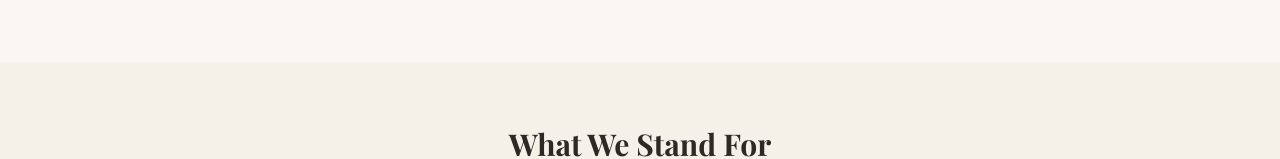
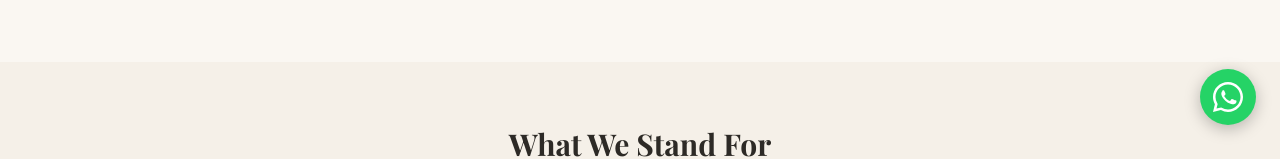
Before and after one commit to iamzeeshaikh/the-wax-papers, a Next.js app: page /about-us in a window 1280 px wide. Shown: the part 651-810 px from the top of the page. Built offline with nearby package versions, Linux system fonts and the light colour scheme; a web font is replaced by a local one.

Commit message:
Add floating WhatsApp button to all pages
Co-Authored-By: Claude Sonnet 4.6 <noreply@anthropic.com>

```diff
--- a/src/app/layout.tsx
+++ b/src/app/layout.tsx
@@ -4,6 +4,7 @@ import Script from "next/script";
 import "./globals.css";
 import Header from "@/components/Header";
 import Footer from "@/components/Footer";
+import WhatsAppButton from "@/components/WhatsAppButton";
 import { SITE_NAME, SITE_URL } from "@/lib/constants";
 
 const inter = Inter({
@@ -58,6 +59,7 @@ export default function RootLayout({
         <Header />
         <main className="flex-1">{children}</main>
         <Footer />
+        <WhatsAppButton />
       </body>
     </html>
   );
--- /dev/null
+++ b/src/components/WhatsAppButton.tsx
@@ -0,0 +1,50 @@
+import { SITE_NAME, SITE_PHONE, SITE_URL } from "@/lib/constants";
+
+const phone = SITE_PHONE.replace(/\D/g, "");
+const message = `Hi ${SITE_NAME}! I need more info about ${SITE_NAME} ${SITE_URL}/`;
+const href = `https://api.whatsapp.com/send/?phone=${phone}&text=${encodeURIComponent(message)}&type=phone_number&app_absent=0`;
+
+export default function WhatsAppButton() {
+  return (
+    <a
+      href={href}
+      target="_blank"
+      rel="noopener noreferrer"
+      aria-label="Chat with us on WhatsApp"
+      style={{
+        position: "fixed",
+        bottom: "24px",
+        right: "24px",
+        zIndex: 9999,
+        display: "flex",
+        alignItems: "center",
+        justifyContent: "center",
+        width: "56px",
+        height: "56px",
+        borderRadius: "50%",
+        backgroundColor: "#25D366",
+        boxShadow: "0 4px 16px rgba(0,0,0,0.25)",
+        transition: "transform 0.2s, box-shadow 0.2s",
+      }}
+      onMouseEnter={(e) => {
+        (e.currentTarget as HTMLElement).style.transform = "scale(1.1)";
+        (e.currentTarget as HTMLElement).style.boxShadow = "0 6px 20px rgba(0,0,0,0.3)";
+      }}
+      onMouseLeave={(e) => {
+        (e.currentTarget as HTMLElement).style.transform = "scale(1)";
+        (e.currentTarget as HTMLElement).style.boxShadow = "0 4px 16px rgba(0,0,0,0.25)";
+      }}
+    >
+      <svg
+        xmlns="http://www.w3.org/2000/svg"
+        viewBox="0 0 32 32"
+        width="30"
+        height="30"
+        fill="white"
+        aria-hidden="true"
+      >
+        <path d="M16 0C7.164 0 0 7.163 0 16c0 2.822.736 5.477 2.027 7.788L0 32l8.424-2.01A15.938 15.938 0 0 0 16 32c8.836 0 16-7.163 16-16S24.836 0 16 0zm0 29.333a13.27 13.27 0 0 1-6.76-1.843l-.485-.288-5.003 1.194 1.228-4.869-.317-.5A13.253 13.253 0 0 1 2.667 16C2.667 8.636 8.636 2.667 16 2.667S29.333 8.636 29.333 16 23.364 29.333 16 29.333zm7.274-9.878c-.398-.2-2.355-1.162-2.72-1.294-.366-.133-.632-.2-.898.2-.266.398-1.031 1.294-1.264 1.56-.232.267-.465.3-.863.1-.398-.2-1.681-.62-3.202-1.977-1.183-1.057-1.982-2.363-2.214-2.761-.232-.398-.025-.613.175-.811.18-.178.398-.465.598-.698.2-.233.266-.398.398-.664.133-.267.067-.498-.033-.698-.1-.2-.898-2.163-1.23-2.96-.325-.78-.655-.674-.898-.686l-.765-.013c-.266 0-.698.1-.1064.498-.366.398-1.397 1.364-1.397 3.328s1.43 3.86 1.63 4.127c.199.266 2.815 4.3 6.822 6.03.954.412 1.698.658 2.279.843.957.305 1.828.262 2.517.159.767-.115 2.355-.963 2.688-1.894.333-.93.333-1.727.233-1.894-.1-.167-.366-.267-.764-.465z" />
+      </svg>
+    </a>
+  );
+}
```
